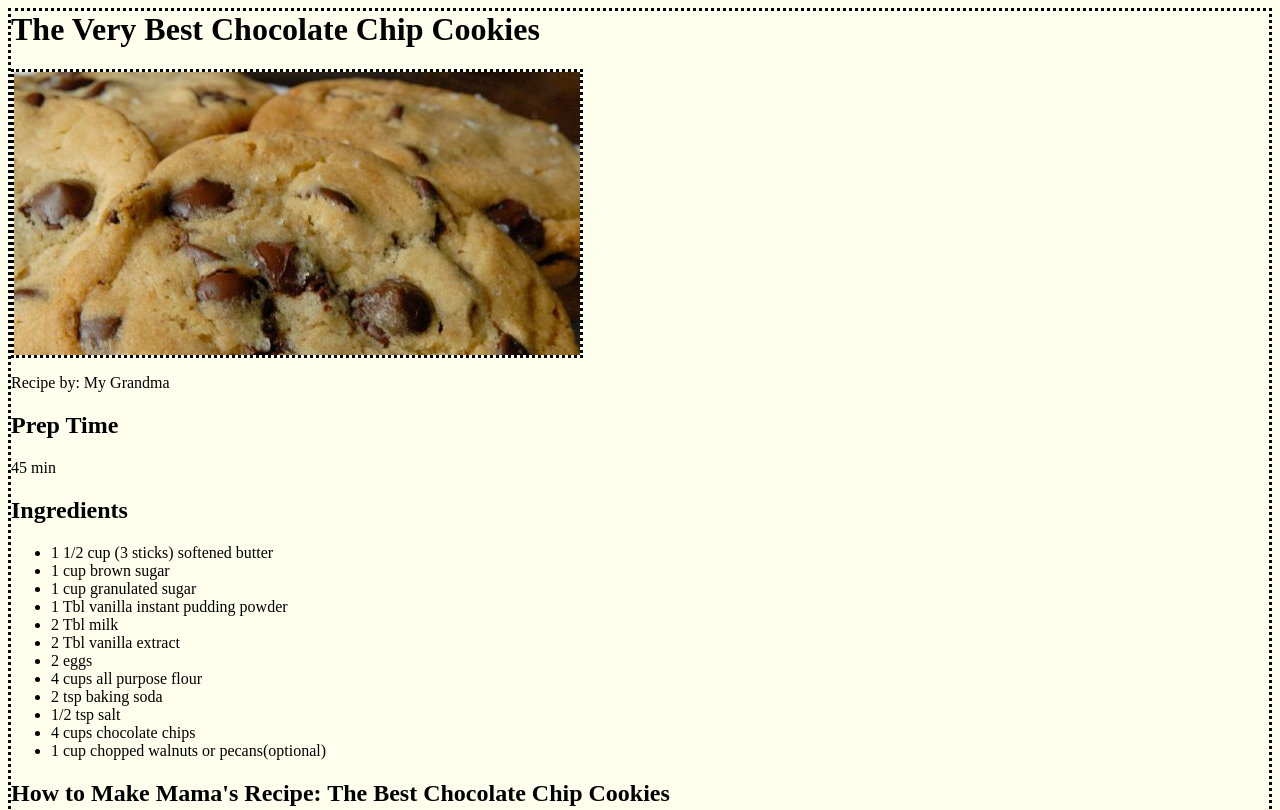
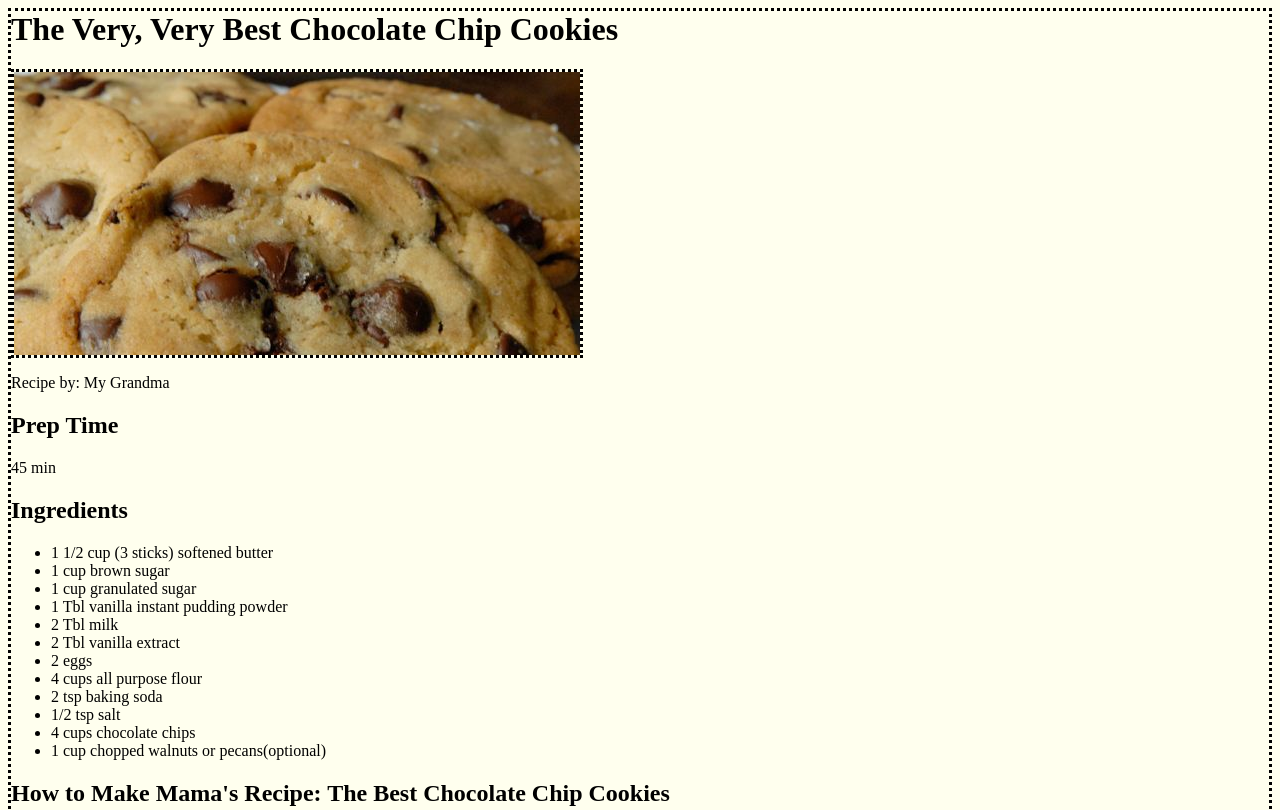
Before and after one commit to stevendillon/cookie-recipe, a plain HTML site: page index.html in a window 1280 px wide. Shown: the top 810 px of the page. Drawn offline with Linux system fonts and the light colour scheme.

Commit message:
added another very

```diff
--- a/index.html
+++ b/index.html
@@ -6,7 +6,7 @@
 </head>
 
 <body>
-	<h1>The Very Best Chocolate Chip Cookies</h1>
+	<h1>The Very, Very Best Chocolate Chip Cookies</h1>
 		<img src="cookies.jpg">
 			<p>Recipe by: My Grandma</p>
 	<h2>Prep Time</h2>
```
